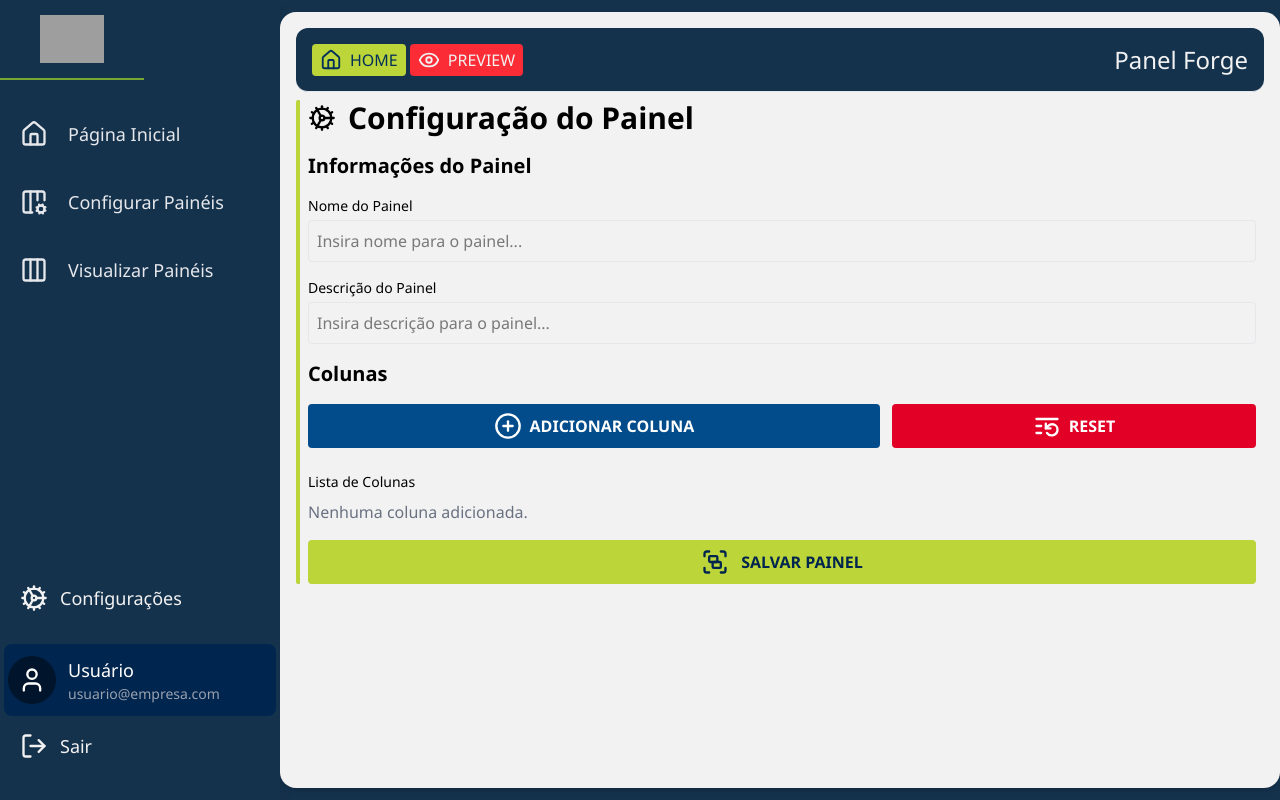
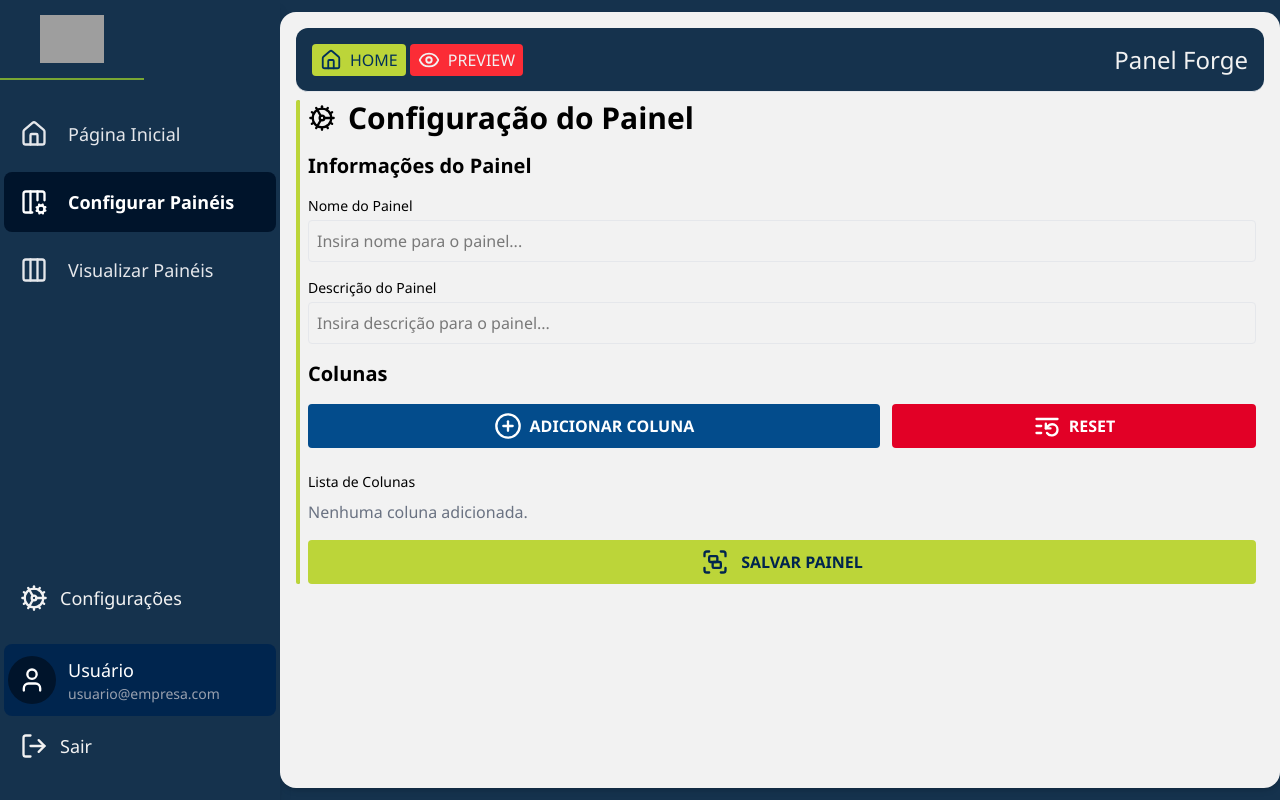
Before and after one commit to ramonis567/PanelForgeCraft, a React (Vite) app in the folder panel-fc-frontend/: page /panel-forge/1 in a window 1280 px wide. Built offline with nearby package versions, Linux system fonts and the light colour scheme; grey boxes are pictures that could not be loaded.

Commit message:
Edit menu interations

```diff
--- a/panel-fc-frontend/src/layouts/AppLayout.tsx
+++ b/panel-fc-frontend/src/layouts/AppLayout.tsx
@@ -23,17 +23,28 @@ function AppLayout({ children }: { children: React.ReactNode }) {
                 {/* Navegação */}
                 <nav className="flex-1 p-6 space-y-2 px-1 w-full">
                     {menuItems.map((item) => {
-                        const isActive = location.pathname === item.path;
+                        const isActive = location.pathname.includes(item.path) && item.path !== "/" || (item.path === "/" && location.pathname === "/");
+                        const isHome = location.pathname === "/";
+                        const isConfigOrView = item.path === "/panel-forge" || item.path === "/panel-view";
+                        const isDisabled = isHome && isConfigOrView;
 
                         return (
                             <Link
                                 key={item.path}
                                 to={item.path}
+                                onClick={(e) => {
+                                    if (isDisabled) e.preventDefault();
+                                }}
                                 className={`flex items-center gap-3 text-lg p-4 rounded-lg ${
                                     isActive
                                         ? "bg-[var(--color-foreground)] text-[var(--color-brand-foreground)] font-semibold"
                                         : "text-gray-200 hover:bg-[var(--color-surface-1)] hover:text-white"
-                                }`}
+                                    }` +
+                                    (isDisabled
+                                        ? " opacity-50 cursor-not-allowed hover:bg-[var(--color-surface-2)] hover:text-gray-400"
+                                        : ""
+                                    )
+                                }
                             >
                                 <span className="inline-block mr-2 align-middle">
                                     {item.icons}
```
